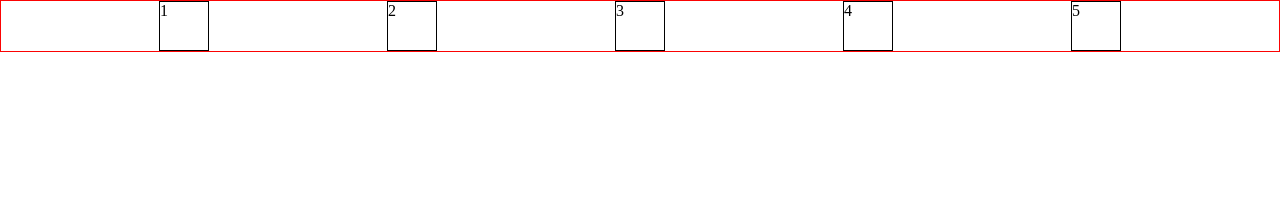
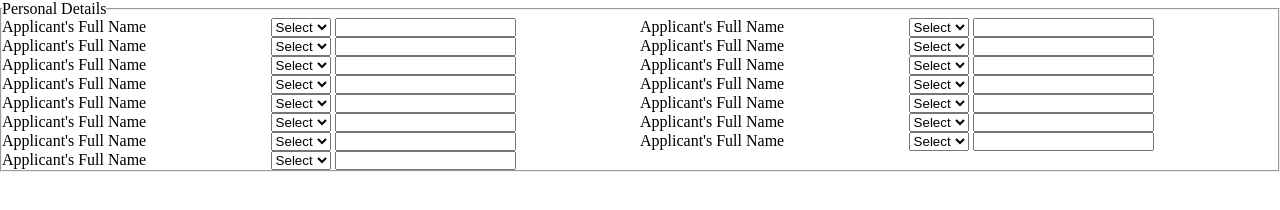
Before and after one commit to ricrbhopal/FSD-9-Morning, a plain HTML site: page BasicWebDev/CSS/display_flex_grid/index.html in a window 1280 px wide. Drawn offline with Linux system fonts and the light colour scheme.

Commit message:
Add personal details form and update styles for layout

```diff
--- a/BasicWebDev/CSS/display_flex_grid/index.html
+++ b/BasicWebDev/CSS/display_flex_grid/index.html
@@ -7,12 +7,172 @@
     <link rel="stylesheet" href="style.css" />
   </head>
   <body>
-    <div id="outer_d">
+    <!-- <div id="outer">
       <div class="d">1</div>
       <div class="d">2</div>
       <div class="d">3</div>
       <div class="d">4</div>
       <div class="d">5</div>
+      <div class="d">6</div>
     </div>
+
+    <br />
+    <hr />
+    <br />
+
+    <div id="grid-outer">
+      <div class="gd">1</div>
+      <div class="gd">2</div>
+      <div class="gd">3</div>
+      <div class="gd">4</div>
+      <div class="gd">5</div>
+      <div class="gd">6</div>
+      <div class="gd">7</div>
+      <div class="gd">8</div>
+      <div class="gd">9</div>
+      <div class="gd">10</div>
+      <div class="gd">11</div>
+    </div> -->
+
+    <fieldset>
+      <legend>Personal Details</legend>
+      <div id="personal-outer">
+        <label for="fullName">Applicant's Full Name</label>
+        <div>
+          <select name="" id="">
+            <option value="">Select</option>
+            <option value="mr">Mr.</option>
+            <option value="mrs">Mrs.</option>
+          </select>
+          <input type="text" name="fullName" id="fullName" />
+        </div>
+        <label for="fullName">Applicant's Full Name</label>
+        <div>
+          <select name="" id="">
+            <option value="">Select</option>
+            <option value="mr">Mr.</option>
+            <option value="mrs">Mrs.</option>
+          </select>
+          <input type="text" name="fullName" id="fullName" />
+        </div>
+        <label for="fullName">Applicant's Full Name</label>
+        <div>
+          <select name="" id="">
+            <option value="">Select</option>
+            <option value="mr">Mr.</option>
+            <option value="mrs">Mrs.</option>
+          </select>
+          <input type="text" name="fullName" id="fullName" />
+        </div>
+        <label for="fullName">Applicant's Full Name</label>
+        <div>
+          <select name="" id="">
+            <option value="">Select</option>
+            <option value="mr">Mr.</option>
+            <option value="mrs">Mrs.</option>
+          </select>
+          <input type="text" name="fullName" id="fullName" />
+        </div>
+        <label for="fullName">Applicant's Full Name</label>
+        <div>
+          <select name="" id="">
+            <option value="">Select</option>
+            <option value="mr">Mr.</option>
+            <option value="mrs">Mrs.</option>
+          </select>
+          <input type="text" name="fullName" id="fullName" />
+        </div>
+        <label for="fullName">Applicant's Full Name</label>
+        <div>
+          <select name="" id="">
+            <option value="">Select</option>
+            <option value="mr">Mr.</option>
+            <option value="mrs">Mrs.</option>
+          </select>
+          <input type="text" name="fullName" id="fullName" />
+        </div>
+        <label for="fullName">Applicant's Full Name</label>
+        <div>
+          <select name="" id="">
+            <option value="">Select</option>
+            <option value="mr">Mr.</option>
+            <option value="mrs">Mrs.</option>
+          </select>
+          <input type="text" name="fullName" id="fullName" />
+        </div>
+        <label for="fullName">Applicant's Full Name</label>
+        <div>
+          <select name="" id="">
+            <option value="">Select</option>
+            <option value="mr">Mr.</option>
+            <option value="mrs">Mrs.</option>
+          </select>
+          <input type="text" name="fullName" id="fullName" />
+        </div>
+        <label for="fullName">Applicant's Full Name</label>
+        <div>
+          <select name="" id="">
+            <option value="">Select</option>
+            <option value="mr">Mr.</option>
+            <option value="mrs">Mrs.</option>
+          </select>
+          <input type="text" name="fullName" id="fullName" />
+        </div>
+        <label for="fullName">Applicant's Full Name</label>
+        <div>
+          <select name="" id="">
+            <option value="">Select</option>
+            <option value="mr">Mr.</option>
+            <option value="mrs">Mrs.</option>
+          </select>
+          <input type="text" name="fullName" id="fullName" />
+        </div>
+        <label for="fullName">Applicant's Full Name</label>
+        <div>
+          <select name="" id="">
+            <option value="">Select</option>
+            <option value="mr">Mr.</option>
+            <option value="mrs">Mrs.</option>
+          </select>
+          <input type="text" name="fullName" id="fullName" />
+        </div>
+        <label for="fullName">Applicant's Full Name</label>
+        <div>
+          <select name="" id="">
+            <option value="">Select</option>
+            <option value="mr">Mr.</option>
+            <option value="mrs">Mrs.</option>
+          </select>
+          <input type="text" name="fullName" id="fullName" />
+        </div>
+        <label for="fullName">Applicant's Full Name</label>
+        <div>
+          <select name="" id="">
+            <option value="">Select</option>
+            <option value="mr">Mr.</option>
+            <option value="mrs">Mrs.</option>
+          </select>
+          <input type="text" name="fullName" id="fullName" />
+        </div>
+        <label for="fullName">Applicant's Full Name</label>
+        <div>
+          <select name="" id="">
+            <option value="">Select</option>
+            <option value="mr">Mr.</option>
+            <option value="mrs">Mrs.</option>
+          </select>
+          <input type="text" name="fullName" id="fullName" />
+        </div>
+        <label for="fullName">Applicant's Full Name</label>
+        <div>
+          <select name="" id="">
+            <option value="">Select</option>
+            <option value="mr">Mr.</option>
+            <option value="mrs">Mrs.</option>
+          </select>
+          <input type="text" name="fullName" id="fullName" />
+        </div>
+      </div>
+    </fieldset>
   </body>
 </html>
--- a/BasicWebDev/CSS/display_flex_grid/style.css
+++ b/BasicWebDev/CSS/display_flex_grid/style.css
@@ -1,19 +1,40 @@
 * {
-  margin: 0%;
-  padding: 0%;
-  box-sizing: border-box;
+  margin: 0;
+  padding: 0;
+}
+
+#outer {
+  height: 400px;
+  border: 1px solid #000;
+  display: flex;
+  gap: 50px;
+  justify-content: center;
+  align-items: center;
 }
 
 .d {
-  width: 50px;
-  height: 50px;
+  width: 100px;
+  height: 150px;
   border: 1px solid #000;
+  background-color: red;
 }
 
-#outer_d {
-  display: flex;
-  width: 100vw;
-  border: 1px solid #fb0303;
-  gap: 20px;
-  justify-content: space-evenly ;
+#grid-outer {
+  display: grid;
+  grid-template-columns: auto auto auto auto auto;
+  justify-content: center;
+  row-gap: 10px;
+  column-gap: 20px;
 }
+
+.gd {
+  width: 100px;
+  height: 150px;
+  border: 1px solid #000;
+  background-color: red;
+}
+
+#personal-outer {
+  display: grid;
+  grid-template-columns: auto auto auto auto;
+}
```
